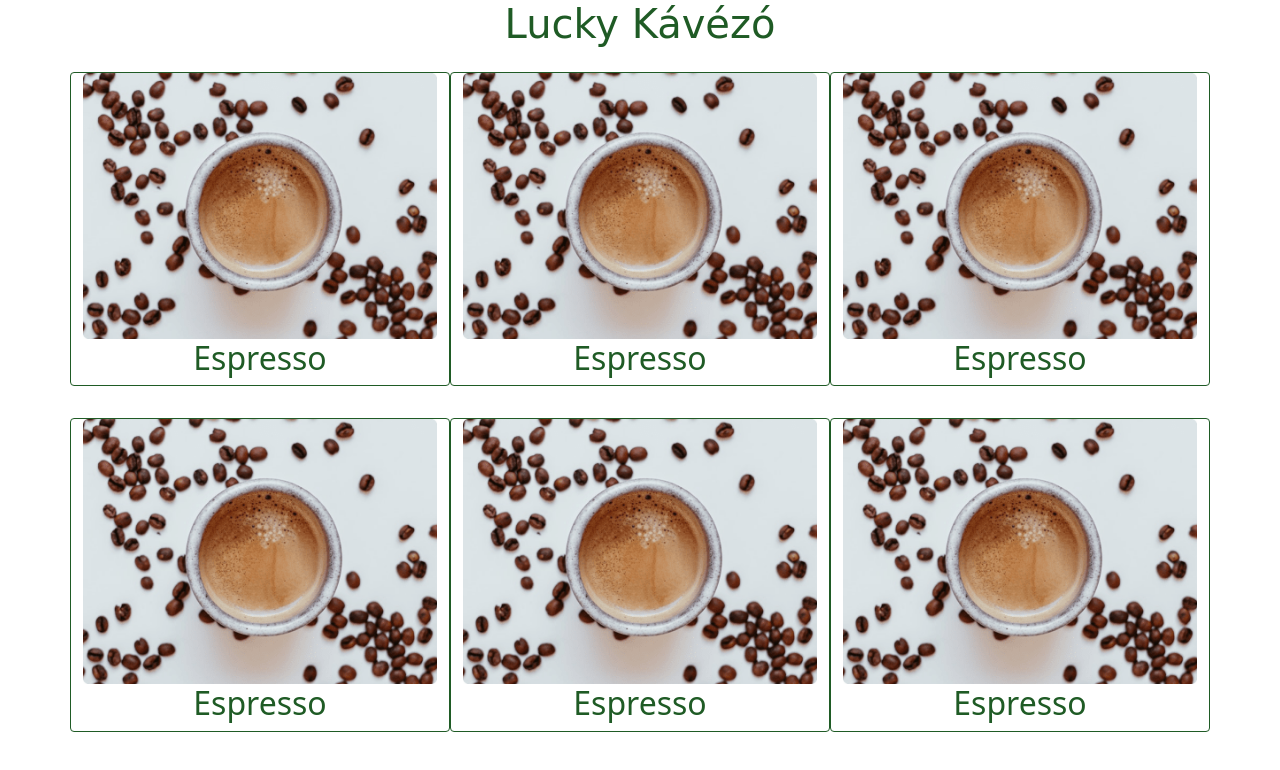
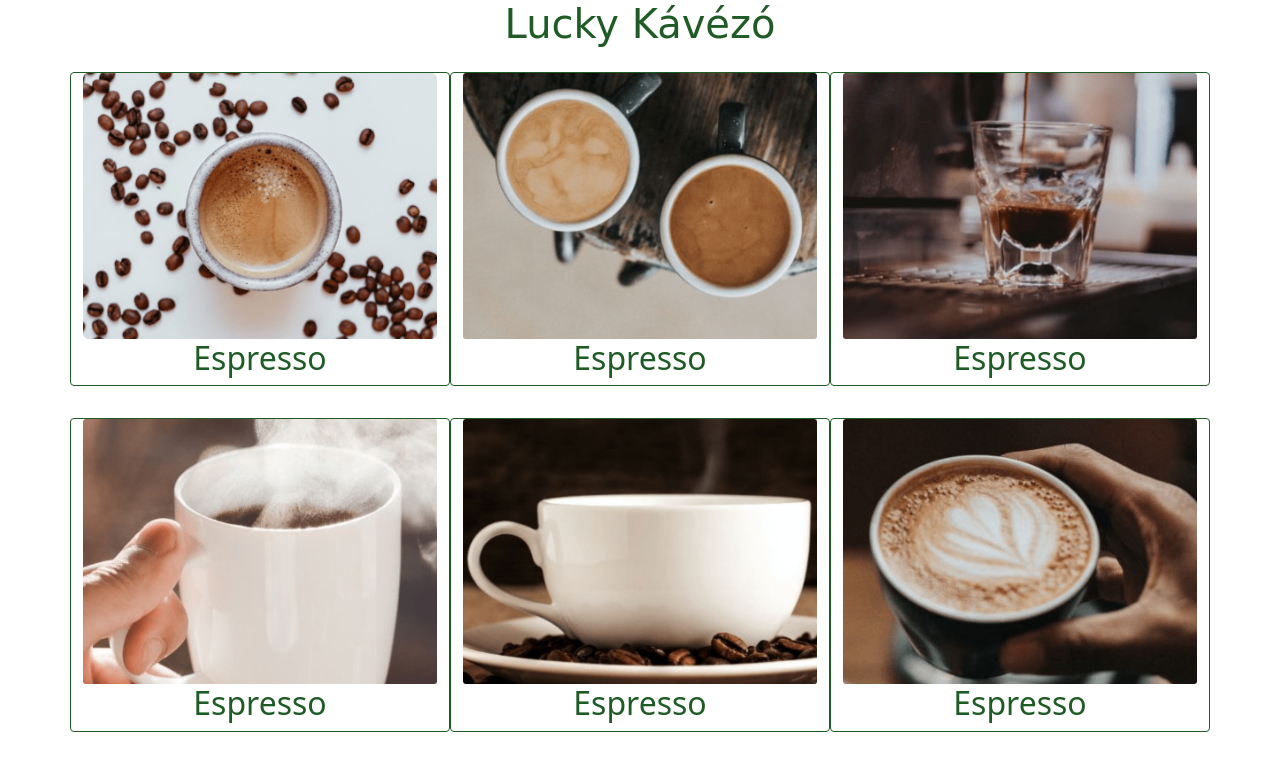
Before and after one commit to NKkrisz/IKT-Projekt, a plain HTML site: page index.html in a window 1280 px wide. Drawn offline with nearby package versions, Linux system fonts and the light colour scheme; a web font is replaced by a local one.

Commit message:
Új képek, mappák átrendezése, index.html-re elnevezés

```diff
--- a/kavefajtak.html
+++ b/index.html
@@ -13,27 +13,27 @@
        <h1>Lucky Kávézó</h1>
         <div class="row">
            <div class="col-lg-4 kave">
-               <img src="./kepek/Coffee-min.png" alt="" class="img-fluid">
+               <img src="img/optimalizalt_kepek/Kávé_1-min.png" alt="" class="img-fluid">
                <h2>Espresso</h2>
            </div>
            <div class="col-lg-4 kave">
-               <img src="./kepek/Coffee-min.png" alt="" class="img-fluid">
+               <img src="img/optimalizalt_kepek/Kávé_2-min.png" alt="" class="img-fluid">
                <h2>Espresso</h2>
            </div>
            <div class="col-lg-4 kave">
-               <img src="./kepek/Coffee-min.png" alt="" class="img-fluid">
+               <img src="img/optimalizalt_kepek/Kávé_3-min.png" alt="" class="img-fluid">
                <h2>Espresso</h2>
            </div>
            <div class="col-lg-4 kave">
-               <img src="./kepek/Coffee-min.png" alt="" class="img-fluid">
+               <img src="img/optimalizalt_kepek/Kávé_4-min.png" alt="" class="img-fluid">
                <h2>Espresso</h2>
            </div>
            <div class="col-lg-4 kave">
-               <img src="./kepek/Coffee-min.png" alt="" class="img-fluid">
+               <img src="img/optimalizalt_kepek/Kávé_5-min.png" alt="" class="img-fluid">
                <h2>Espresso</h2>
            </div>
            <div class="col-lg-4 kave">
-               <img src="./kepek/Coffee-min.png" alt="" class="img-fluid">
+               <img src="img/optimalizalt_kepek/Kávé_6-min.png" alt="" class="img-fluid">
                <h2>Espresso</h2>
            </div>
        </div>
```
Also changed, not shown: img/kivagott_kepek/Kávé_1.png (renamed from kepek/Coffee.png), img/kivagott_kepek/Kávé_2.png (added), img/kivagott_kepek/Kávé_3.png (added), img/kivagott_kepek/Kávé_4.png (added), img/kivagott_kepek/Kávé_5.png (added), img/kivagott_kepek/Kávé_6.png (added), img/nagykepek/kave-fajtak-1.png (renamed from kepek/Coffee-min.png), img/nagykepek/kave-fajtak-2.jpg (added), img/nagykepek/kave-fajtak-3.jpg (added), img/nagykepek/kave-fajtak-4.jpg (added), img/nagykepek/kave-fajtak-5.jpg (added), img/nagykepek/kave-fajtak-6.jpg (added), img/optimalizalt_kepek/Kávé_1-min.png (added), img/optimalizalt_kepek/Kávé_2-min.png (added), 4 more files.
